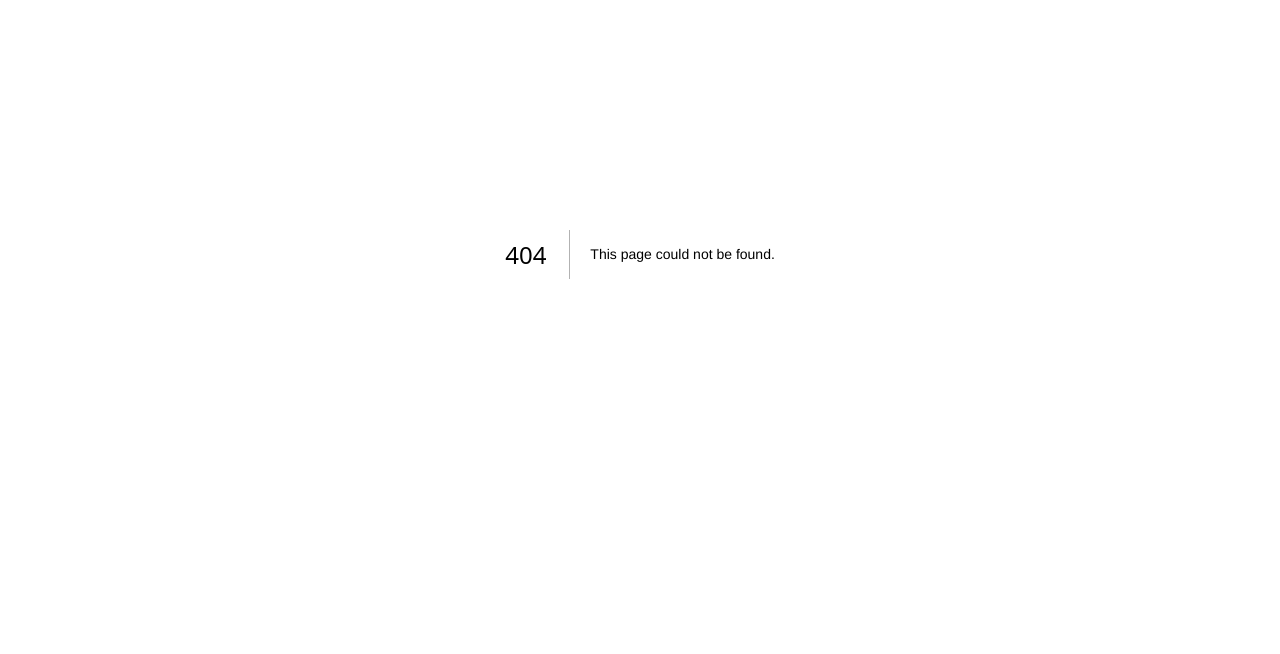
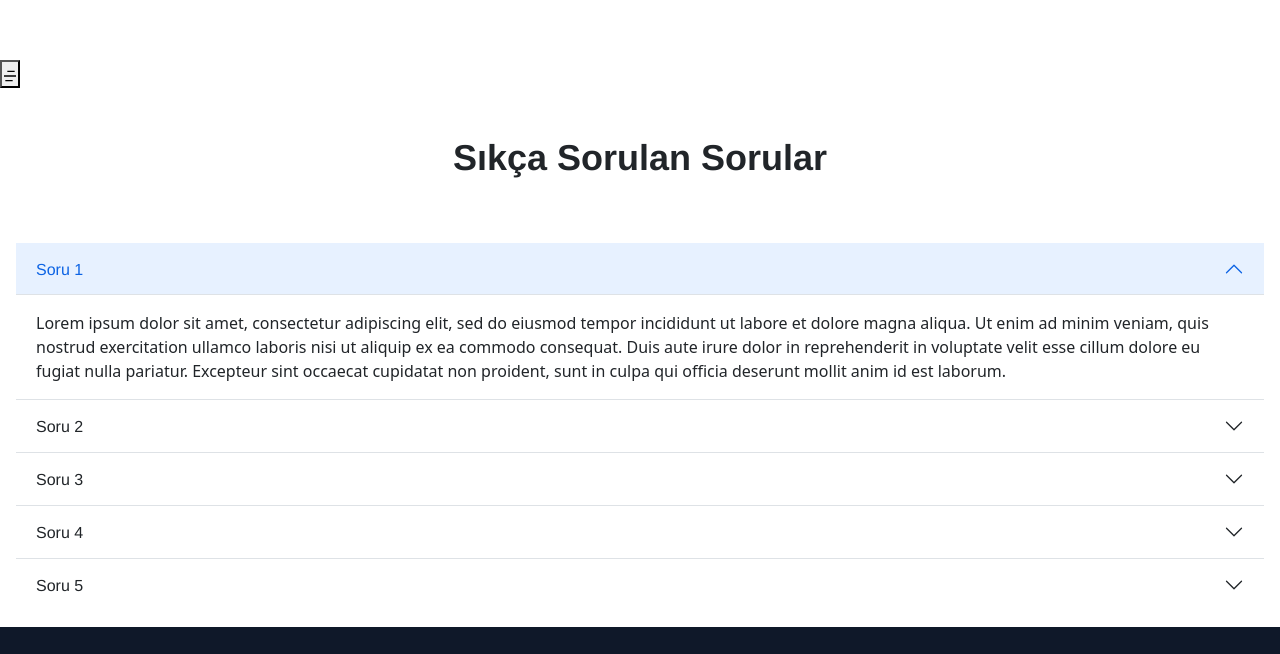
Before and after one commit to emirtetik/AliKurt-Fitness, a Next.js app: page /faqs in a window 1280 px wide. Before the commit this address had no page. Shown: the part 146-800 px from the top of the page. Built offline with nearby package versions, Linux system fonts and the light colour scheme.

Commit message:
faqs sayfası oluşturuldu. autoplay smoothTestimonial ve dropdown eklendi

```diff
--- a/components/Footer.js
+++ b/components/Footer.js
@@ -58,6 +58,9 @@ function Footer() {
               <p>
                 <Link href="/contact" className="text-reset">İletişim</Link>
               </p>
+              <p>
+                <Link href="/faqs" className="text-reset">Sıkça Sorulan Sorular</Link>
+              </p>
             </div>
 
             <div className="col-md-4 col-lg-3 col-xl-3 mx-auto mb-md-0 mb-4">
@@ -69,7 +72,7 @@ function Footer() {
               </p>
               </Link>
               <Link href="https://www.instagram.com/alies.wolf/" target="_blank" rel="noreferrer noopener">
-              <p><AiFillInstagram size={40}/> İnstagram</p>
+              <p><AiFillInstagram size={40}/> Instagram</p>
               </Link>
               <Link href="mailto:aliesswolf@gmail.com" target="_blank" rel="noreferrer noopener">
               <p><MdEmail size={40}/> Email </p>
--- a/components/Header.js
+++ b/components/Header.js
@@ -32,7 +32,7 @@ export default function Header() {
 
          <li className="nav">
           <Link  className={router.pathname == "/" ? "active" : ""} onClick={closeMenu}   href="/">
-        Ana sayfa
+        Ana Sayfa
         </Link>
         </li>
 
--- /dev/null
+++ b/pages/faqs.js
@@ -0,0 +1,76 @@
+import Layout from '@/layout/Layout'
+import React from 'react'
+import Accordion from 'react-bootstrap/Accordion';
+function faqs() {
+  return (
+    <Layout>
+      <div className=' mx-auto items-center text-center'>
+          <h2 className='items-center mt-5 mx-auto fw-bold'>Sıkça Sorulan Sorular</h2>
+      </div>
+    <Accordion defaultActiveKey="0" flush className='mt-5 p-3' >
+      <Accordion.Item eventKey="0" className='item'>
+        <Accordion.Header>Soru 1</Accordion.Header>
+        <Accordion.Body>
+          Lorem ipsum dolor sit amet, consectetur adipiscing elit, sed do
+          eiusmod tempor incididunt ut labore et dolore magna aliqua. Ut enim ad
+          minim veniam, quis nostrud exercitation ullamco laboris nisi ut
+          aliquip ex ea commodo consequat. Duis aute irure dolor in
+          reprehenderit in voluptate velit esse cillum dolore eu fugiat nulla
+          pariatur. Excepteur sint occaecat cupidatat non proident, sunt in
+          culpa qui officia deserunt mollit anim id est laborum.
+        </Accordion.Body>
+      </Accordion.Item>
+      <Accordion.Item eventKey="1" className='item'>
+        <Accordion.Header>Soru 2</Accordion.Header>
+        <Accordion.Body>
+          Lorem ipsum dolor sit amet, consectetur adipiscing elit, sed do
+          eiusmod tempor incididunt ut labore et dolore magna aliqua. Ut enim ad
+          minim veniam, quis nostrud exercitation ullamco laboris nisi ut
+          aliquip ex ea commodo consequat. Duis aute irure dolor in
+          reprehenderit in voluptate velit esse cillum dolore eu fugiat nulla
+          pariatur. Excepteur sint occaecat cupidatat non proident, sunt in
+          culpa qui officia deserunt mollit anim id est laborum.
+        </Accordion.Body>
+      </Accordion.Item>
+      <Accordion.Item eventKey="2" className='item'>
+        <Accordion.Header>Soru 3</Accordion.Header>
+        <Accordion.Body>
+          Lorem ipsum dolor sit amet, consectetur adipiscing elit, sed do
+          eiusmod tempor incididunt ut labore et dolore magna aliqua. Ut enim ad
+          minim veniam, quis nostrud exercitation ullamco laboris nisi ut
+          aliquip ex ea commodo consequat. Duis aute irure dolor in
+          reprehenderit in voluptate velit esse cillum dolore eu fugiat nulla
+          pariatur. Excepteur sint occaecat cupidatat non proident, sunt in
+          culpa qui officia deserunt mollit anim id est laborum.
+        </Accordion.Body>
+      </Accordion.Item>
+      <Accordion.Item eventKey="3" className='item'>
+        <Accordion.Header>Soru  4</Accordion.Header>
+        <Accordion.Body>
+          Lorem ipsum dolor sit amet, consectetur adipiscing elit, sed do
+          eiusmod tempor incididunt ut labore et dolore magna aliqua. Ut enim ad
+          minim veniam, quis nostrud exercitation ullamco laboris nisi ut
+          aliquip ex ea commodo consequat. Duis aute irure dolor in
+          reprehenderit in voluptate velit esse cillum dolore eu fugiat nulla
+          pariatur. Excepteur sint occaecat cupidatat non proident, sunt in
+          culpa qui officia deserunt mollit anim id est laborum.
+        </Accordion.Body>
+      </Accordion.Item>
+      <Accordion.Item eventKey="4" className='item'>
+        <Accordion.Header>Soru 5</Accordion.Header>
+        <Accordion.Body>
+          Lorem ipsum dolor sit amet, consectetur adipiscing elit, sed do
+          eiusmod tempor incididunt ut labore et dolore magna aliqua. Ut enim ad
+          minim veniam, quis nostrud exercitation ullamco laboris nisi ut
+          aliquip ex ea commodo consequat. Duis aute irure dolor in
+          reprehenderit in voluptate velit esse cillum dolore eu fugiat nulla
+          pariatur. Excepteur sint occaecat cupidatat non proident, sunt in
+          culpa qui officia deserunt mollit anim id est laborum.
+        </Accordion.Body>
+      </Accordion.Item>
+    </Accordion>
+    </Layout>
+  )
+}
+
+export default faqs
--- a/styles/coaching.css
+++ b/styles/coaching.css
@@ -56,12 +56,6 @@
     /* Colors when tab is active */
     background-color: rgba(2, 31, 75, 0.877) !important;
     color: #89CFF0 !important;
-    -webkit-border-top-left-radius: 15px  !important;
-    -webkit-border-top-right-radius: 15px  !important;
-    -moz-border-radius-topleft: 15px  !important;
-    -moz-border-radius-topright: 15px  !important;
-    border-radius: 15px  !important;
-    border-radius: 15px  !important;
     border-top: 1px solid  rgb(255, 253, 253) !important;
     border-bottom: 1px solid rgb(255, 255, 255) !important;
     border-left: 1px solid rgb(255, 255, 255) !important;
--- a/styles/contact.css
+++ b/styles/contact.css
@@ -21,7 +21,6 @@
 
   .contact-us input[type="text"], .contact-us textarea {
     background: rgba(15,24,41,0.90);
-    border-radius: 30px;
     color: #000000;
   }
 
@@ -45,8 +44,10 @@
    .input:focus ~ label, input:valid ~ label {
     transform: translateY(-50%) scale(0.8);
     background-color: #000000;
-    border-radius: 8px;
     padding: 0 .4em;
     z-index: 10;
     color: #2196f3;
    }
+   .form-select {
+    background-color: #89cff08c;
+   }
--- /dev/null
+++ b/styles/faqs.css
@@ -0,0 +1,28 @@
+.accordion-body{
+  color: white;
+}
+.accordion .item {
+    border: 0;
+    border-radius: 0;
+    padding: 1.5rem 1rem;
+    background-color:rgba(15,24,41,255);
+
+    border-top: 2px dashed rgb(255, 252, 252);
+
+
+}
+
+.accordion .item .accordion-header button {
+    background-color: transparent;
+     box-shadow: none;
+     font-size: 1rem;
+     letter-spacing: .125rem;
+     line-height: 3rem;
+     color: rgb(255, 251, 251);
+     font-weight: 900;
+     vertical-align: middle;
+     position: relative;
+     padding-bottom: 0;
+     padding-top: 0;
+
+}
--- a/styles/globals.css
+++ b/styles/globals.css
@@ -3,13 +3,14 @@
     margin: 0;
     box-sizing: border-box;
 }
-@import url(./Header.css);
-@import url(./Home.css);
+@import url(./header.css);
+@import url(./home.css);
 @import url(./about.css);
 @import url(./contact.css);
 @import url(./coaching.css);
 @import url(./write.css);
-@import url(./Detail.css);
+@import url(./detail.css);
+@import url(./faqs.css);
 
 
 :root{
```
Also changed, not shown: pages/coaching.js (+48 -23 lines), pages/contact.js (+22 -7 lines), pages/index.js (+39 -50 lines).
